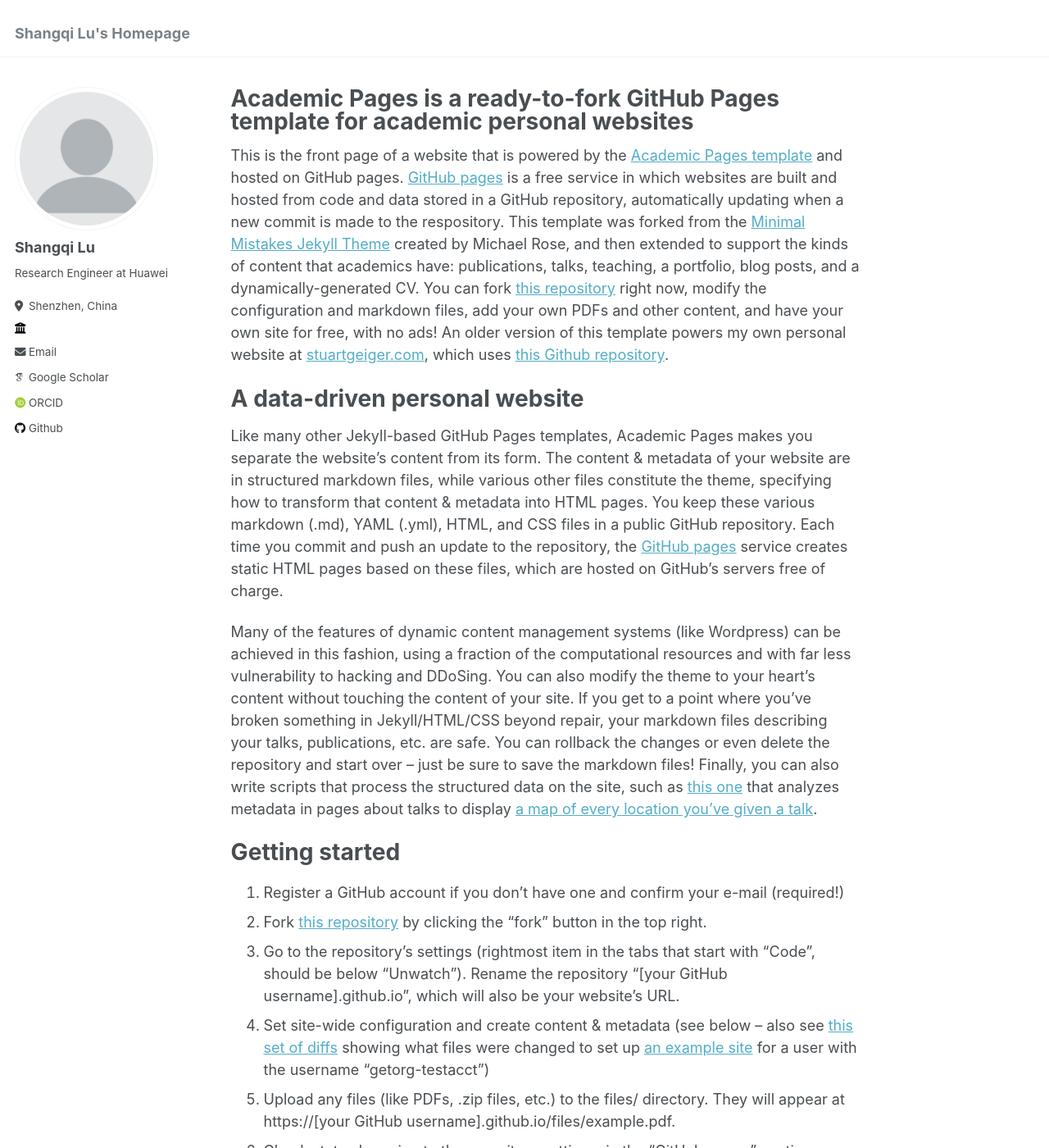
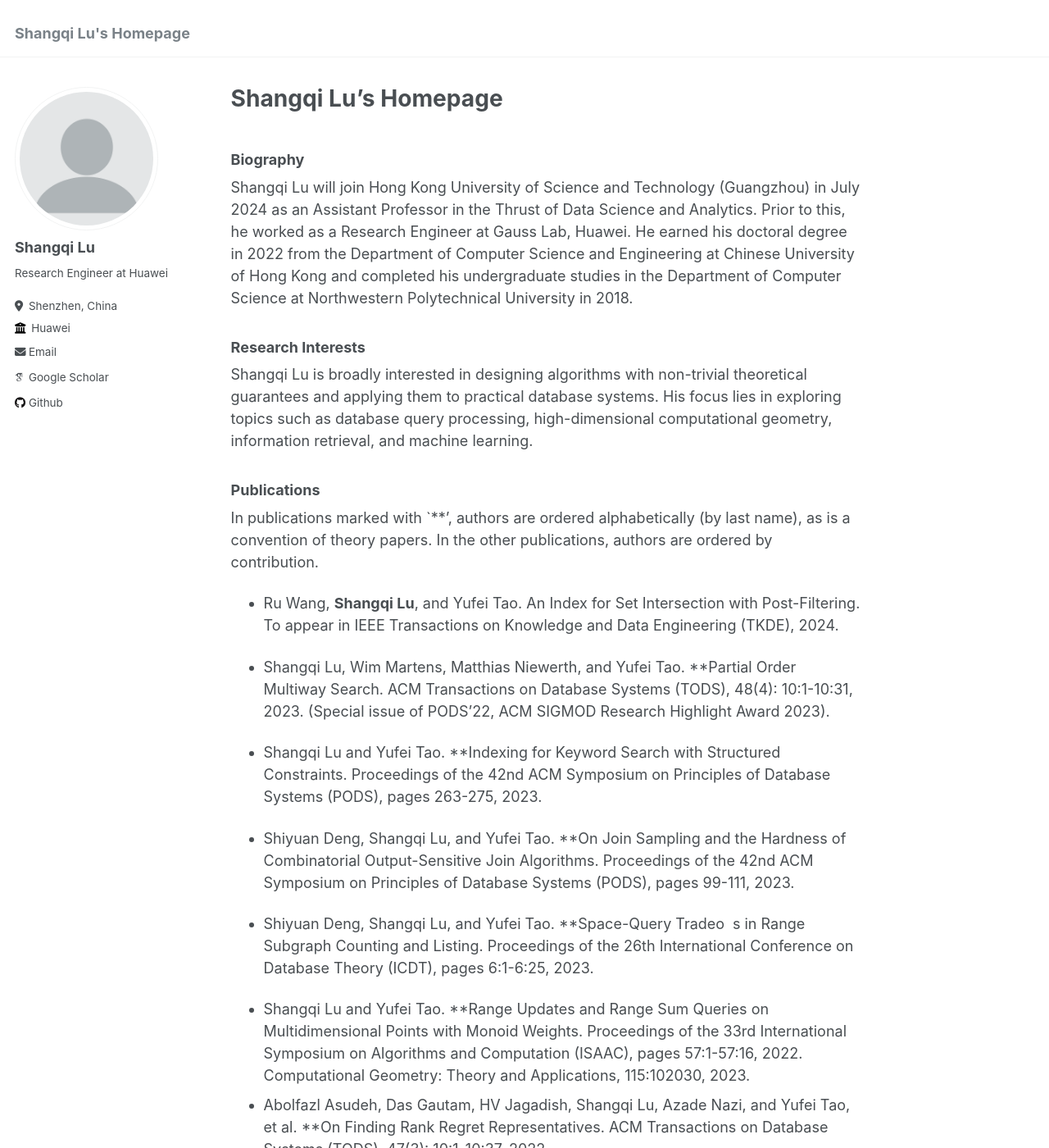
Before and after one commit to shangqilu/shangqilu.github.io, a Jekyll site: the page built from _pages/about.md, in a window 1280 px wide and 1400 px high. Shown: the whole window at 82% size. Built offline with Jekyll 4.4.1, drawn with Linux system fonts in a browser that asks for light colours; some web fonts are replaced; some of the changed text lies outside the part shown.

Commit message:
create homepage

```diff
--- a/_config.yml
+++ b/_config.yml
@@ -26,7 +26,7 @@ author:
   pronouns         : # example: "she/her"
   bio              : "Research Engineer at Huawei"
   location         : "Shenzhen, China"
-  employer         : ""
+  employer         : "Huawei"
   uri              : # URL
   email            : "none@example.org"
 
@@ -34,7 +34,7 @@ author:
   arxiv            : # URL - Update with the correct link to your profile
   googlescholar    : "https://scholar.google.com/citations?user=JTn8w04AAAAJ"
   impactstory      : # URL
-  orcid            : "http://orcid.org/yourorcidurl"
+  orcid            : # "http://orcid.org/0000-0002-7517-7252"
   semantic         : # URL
   pubmed           : # "https://www.ncbi.nlm.nih.gov/pubmed/?term=john+snow"
   researchgate     : # URL
--- a/_pages/about.md
+++ b/_pages/about.md
@@ -1,49 +1,47 @@
 ---
 permalink: /
-title: "Academic Pages is a ready-to-fork GitHub Pages template for academic personal websites"
+title: "Shangqi Lu's Homepage"
 author_profile: true
 redirect_from:
   - /about/
   - /about.html
 ---
 
-This is the front page of a website that is powered by the [Academic Pages template](https://github.com/academicpages/academicpages.github.io) and hosted on GitHub pages. [GitHub pages](https://pages.github.com) is a free service in which websites are built and hosted from code and data stored in a GitHub repository, automatically updating when a new commit is made to the respository. This template was forked from the [Minimal Mistakes Jekyll Theme](https://mmistakes.github.io/minimal-mistakes/) created by Michael Rose, and then extended to support the kinds of content that academics have: publications, talks, teaching, a portfolio, blog posts, and a dynamically-generated CV. You can fork [this repository](https://github.com/academicpages/academicpages.github.io) right now, modify the configuration and markdown files, add your own PDFs and other content, and have your own site for free, with no ads! An older version of this template powers my own personal website at [stuartgeiger.com](http://stuartgeiger.com), which uses [this Github repository](https://github.com/staeiou/staeiou.github.io).
+### Biography
 
-A data-driven personal website
-======
-Like many other Jekyll-based GitHub Pages templates, Academic Pages makes you separate the website's content from its form. The content & metadata of your website are in structured markdown files, while various other files constitute the theme, specifying how to transform that content & metadata into HTML pages. You keep these various markdown (.md), YAML (.yml), HTML, and CSS files in a public GitHub repository. Each time you commit and push an update to the repository, the [GitHub pages](https://pages.github.com/) service creates static HTML pages based on these files, which are hosted on GitHub's servers free of charge.
+Shangqi Lu will join Hong Kong University of Science and Technology (Guangzhou) in July 2024 as an Assistant Professor in the Thrust of Data Science and Analytics. Prior to this, he worked as a Research Engineer at Gauss Lab, Huawei. He earned his doctoral degree in 2022 from the Department of Computer Science and Engineering at Chinese University of Hong Kong and completed his undergraduate studies in the Department of Computer Science at Northwestern Polytechnical University in 2018.
 
-Many of the features of dynamic content management systems (like Wordpress) can be achieved in this fashion, using a fraction of the computational resources and with far less vulnerability to hacking and DDoSing. You can also modify the theme to your heart's content without touching the content of your site. If you get to a point where you've broken something in Jekyll/HTML/CSS beyond repair, your markdown files describing your talks, publications, etc. are safe. You can rollback the changes or even delete the repository and start over -- just be sure to save the markdown files! Finally, you can also write scripts that process the structured data on the site, such as [this one](https://github.com/academicpages/academicpages.github.io/blob/master/talkmap.ipynb) that analyzes metadata in pages about talks to display [a map of every location you've given a talk](https://academicpages.github.io/talkmap.html).
+### Research Interests
+Shangqi Lu is broadly interested in designing algorithms with non-trivial theoretical guarantees and applying them to practical database systems. His focus lies in exploring topics such as database query processing, high-dimensional computational geometry, information retrieval, and machine learning.
 
-Getting started
-======
-1. Register a GitHub account if you don't have one and confirm your e-mail (required!)
-1. Fork [this repository](https://github.com/academicpages/academicpages.github.io) by clicking the "fork" button in the top right.
-1. Go to the repository's settings (rightmost item in the tabs that start with "Code", should be below "Unwatch"). Rename the repository "[your GitHub username].github.io", which will also be your website's URL.
-1. Set site-wide configuration and create content & metadata (see below -- also see [this set of diffs](http://archive.is/3TPas) showing what files were changed to set up [an example site](https://getorg-testacct.github.io) for a user with the username "getorg-testacct")
-1. Upload any files (like PDFs, .zip files, etc.) to the files/ directory. They will appear at https://[your GitHub username].github.io/files/example.pdf.
-1. Check status by going to the repository settings, in the "GitHub pages" section
+### Publications
 
-Site-wide configuration
-------
-The main configuration file for the site is in the base directory in [_config.yml](https://github.com/academicpages/academicpages.github.io/blob/master/_config.yml), which defines the content in the sidebars and other site-wide features. You will need to replace the default variables with ones about yourself and your site's github repository. The configuration file for the top menu is in [_data/navigation.yml](https://github.com/academicpages/academicpages.github.io/blob/master/_data/navigation.yml). For example, if you don't have a portfolio or blog posts, you can remove those items from that navigation.yml file to remove them from the header.
+In publications marked with `**', authors are ordered alphabetically (by last name), as is a convention of theory papers. In the other publications, authors are ordered by contribution.
 
-Create content & metadata
-------
-For site content, there is one markdown file for each type of content, which are stored in directories like _publications, _talks, _posts, _teaching, or _pages. For example, each talk is a markdown file in the [_talks directory](https://github.com/academicpages/academicpages.github.io/tree/master/_talks). At the top of each markdown file is structured data in YAML about the talk, which the theme will parse to do lots of cool stuff. The same structured data about a talk is used to generate the list of talks on the [Talks page](https://academicpages.github.io/talks), each [individual page](https://academicpages.github.io/talks/2012-03-01-talk-1) for specific talks, the talks section for the [CV page](https://academicpages.github.io/cv), and the [map of places you've given a talk](https://academicpages.github.io/talkmap.html) (if you run this [python file](https://github.com/academicpages/academicpages.github.io/blob/master/talkmap.py) or [Jupyter notebook](https://github.com/academicpages/academicpages.github.io/blob/master/talkmap.ipynb), which creates the HTML for the map based on the contents of the _talks directory).
+- Ru Wang, **Shangqi Lu**, and Yufei Tao. An Index for Set Intersection with Post-Filtering. To appear in IEEE Transactions on Knowledge and Data Engineering (TKDE), 2024.
 
-**Markdown generator**
+- Shangqi Lu, Wim Martens, Matthias Niewerth, and Yufei Tao. **Partial Order Multiway Search. ACM Transactions on Database Systems (TODS), 48(4): 10:1-10:31, 2023. (Special issue of PODS'22, ACM SIGMOD Research Highlight Award 2023).
 
-I have also created [a set of Jupyter notebooks](https://github.com/academicpages/academicpages.github.io/tree/master/markdown_generator
-) that converts a CSV containing structured data about talks or presentations into individual markdown files that will be properly formatted for the Academic Pages template. The sample CSVs in that directory are the ones I used to create my own personal website at stuartgeiger.com. My usual workflow is that I keep a spreadsheet of my publications and talks, then run the code in these notebooks to generate the markdown files, then commit and push them to the GitHub repository.
+- Shangqi Lu and Yufei Tao. **Indexing for Keyword Search with Structured Constraints. Proceedings of the 42nd ACM Symposium on Principles of Database Systems (PODS), pages 263-275, 2023.
 
-How to edit your site's GitHub repository
-------
-Many people use a git client to create files on their local computer and then push them to GitHub's servers. If you are not familiar with git, you can directly edit these configuration and markdown files directly in the github.com interface. Navigate to a file (like [this one](https://github.com/academicpages/academicpages.github.io/blob/master/_talks/2012-03-01-talk-1.md) and click the pencil icon in the top right of the content preview (to the right of the "Raw | Blame | History" buttons). You can delete a file by clicking the trashcan icon to the right of the pencil icon. You can also create new files or upload files by navigating to a directory and clicking the "Create new file" or "Upload files" buttons.
+- Shiyuan Deng, Shangqi Lu, and Yufei Tao. **On Join Sampling and the Hardness of Combinatorial Output-Sensitive Join Algorithms. Proceedings of the 42nd ACM Symposium on Principles of Database Systems (PODS), pages 99-111, 2023.
 
-Example: editing a markdown file for a talk
-![Editing a markdown file for a talk](/images/editing-talk.png)
+- Shiyuan Deng, Shangqi Lu, and Yufei Tao. **Space-Query Tradeo s in Range Subgraph Counting and Listing. Proceedings of the 26th International Conference on Database Theory (ICDT), pages 6:1-6:25, 2023.
 
-For more info
-------
-More info about configuring Academic Pages can be found in [the guide](https://academicpages.github.io/markdown/). The [guides for the Minimal Mistakes theme](https://mmistakes.github.io/minimal-mistakes/docs/configuration/) (which this theme was forked from) might also be helpful.
+- Shangqi Lu and Yufei Tao. **Range Updates and Range Sum Queries on Multidimensional Points with Monoid Weights. Proceedings of the 33rd International Symposium on Algorithms and Computation (ISAAC), pages 57:1-57:16, 2022. Computational Geometry: Theory and Applications, 115:102030, 2023.
+- Abolfazl Asudeh, Das Gautam, HV Jagadish, Shangqi Lu, Azade Nazi, and Yufei Tao, et al. **On Finding Rank Regret Representatives. ACM Transactions on Database Systems (TODS), 47(3): 10:1-10:37, 2022.
+
+- Shangqi Lu, Wim Martens, Matthias Niewerth, and Yufei Tao. **Optimal Algorithms for Multiway Search on Partial Orders.
+
+Proceedings of the 41st ACM Symposium on Principles of Database Systems (PODS), pages 175-187, 2022.
+
+- Shangqi Lu and Yufei Tao. **Towards Optimal Dynamic Indexes for Approximate (and Exact) Triangle Counting. Proceedings of the 24th International Conference on Database Theory (ICDT), pages 6:1-6:23, 2021.
+
+- Yufei Tao and **Shangqi Lu.** From Online to Non-i.i.d. Batch Learning. Proceedings of the 26th ACM International Conference On Knowledge Discovery and Data Mining (SIGKDD), pages 328-337, 2020.
+
+### Teaching
+
+Teaching Assistant: CSCI5010 Practical Computational Geometry Algorithms, Spring 2021
+Teaching Assistant: CMSC5724 Data Mining and Knowledge Discovery, Fall 2018, Fall 2019, Fall 2020
+Teaching Assistant: CSCI2100 Data Structures, Fall 2018, Fall 2020
+Teaching Assistant: CSCI3160: Design and Analysis of Algorithms, Fall 2019
```
